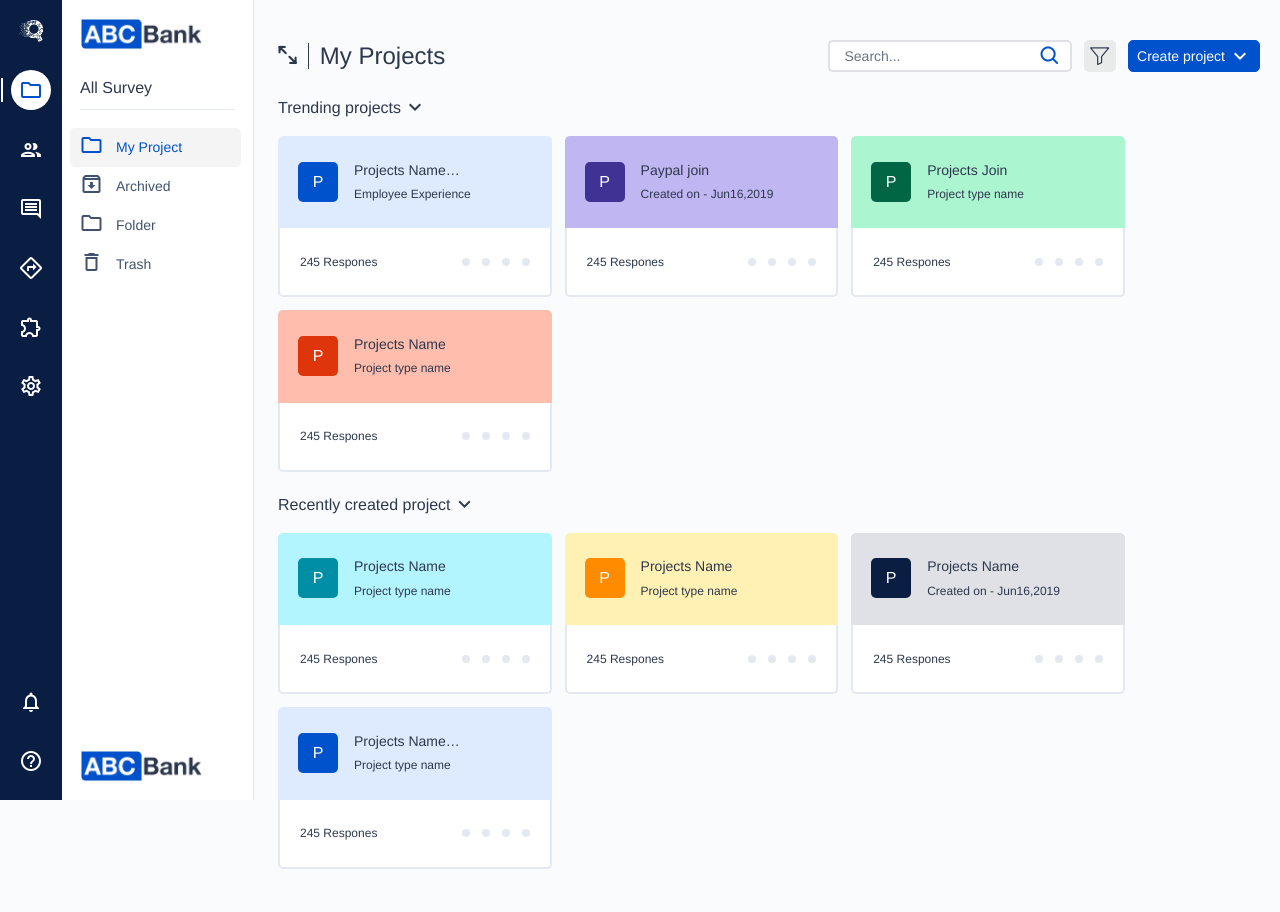
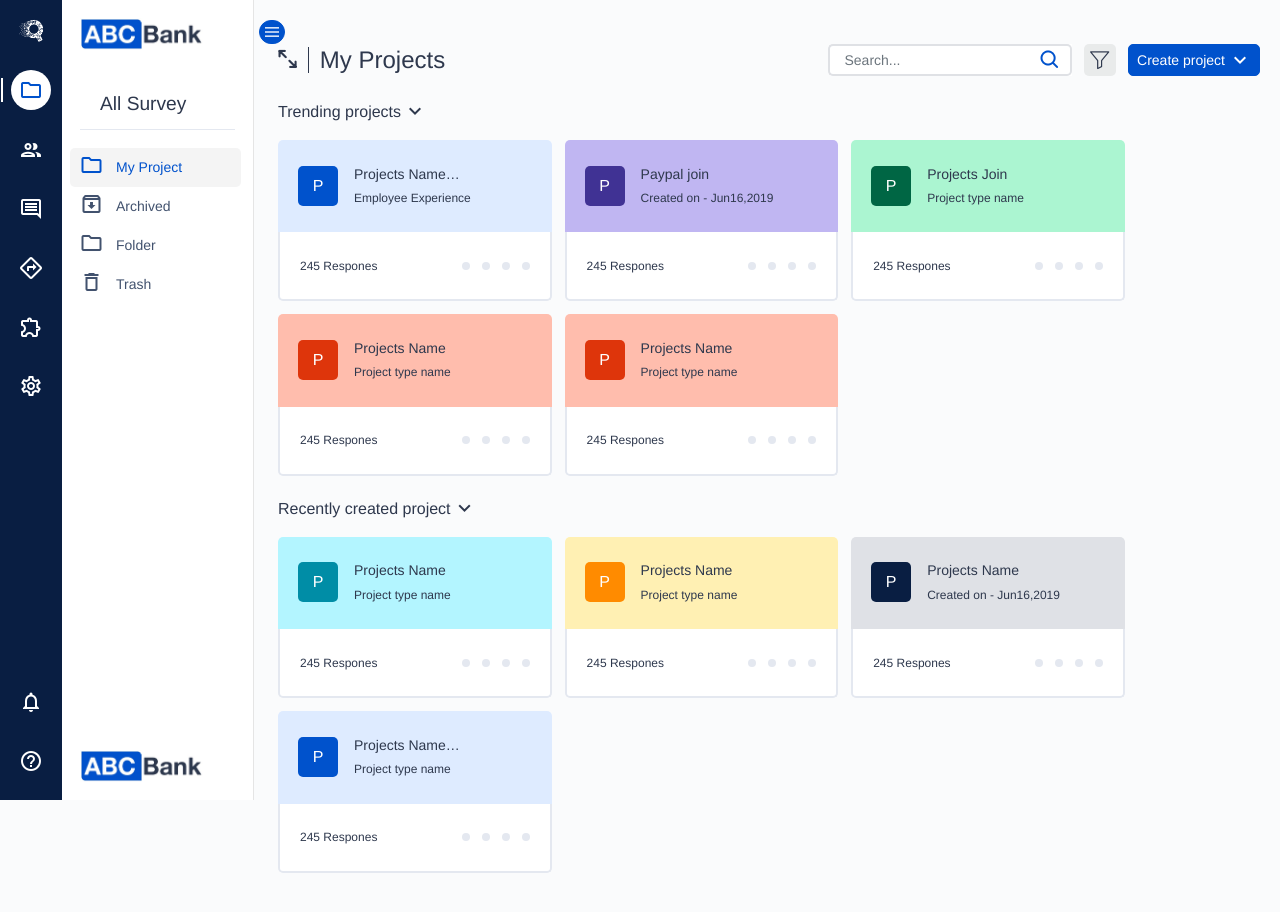
Before and after one commit to link2pk/ABCBank, a website: page index.html in a window 1280 px wide. Drawn offline with Linux system fonts and the light colour scheme.

Commit message:
toggled menu

```diff
--- a/assets/js/app.js
+++ b/assets/js/app.js
@@ -1,3 +1,6 @@
 $(function() {
-  //alert($.fn.jquery)
+  $("#menu-toggle").click(function(e) {
+    e.preventDefault();
+    $("#wrapper").toggleClass("toggled");
+  });
 }); //End of document ready
--- a/assets/scss/_custom.scss
+++ b/assets/scss/_custom.scss
@@ -402,13 +402,13 @@ html {
 
 .main {
     background-color: #FAFBFC;
-    padding: 40px 20px 40px 274px;
+    padding-top: 20px;
+    padding-right: 20px;
+    padding-bottom: 40px;
+    padding-left: 20px;
 
 
-    @include media-breakpoint-up(lg) {
-
-        padding: 40px 20px 40px 278px;
-    }
+    // @include media-breakpoint-up(lg) {}
 }
 
 .sub-nav-logo {
@@ -445,3 +445,41 @@ html {
         left: .6rem;
     }
 }
+
+.toggle-nav {
+    border: 1px solid;
+    border-color: var(--primary);
+    border-radius: 15px;
+    width: 24px;
+    height: 24px;
+    font-size: 14px;
+    display: flex;
+    justify-content: center;
+    background-color: var(--primary);
+    color: #fff;
+    position: relative;
+    left: -19px;
+
+    &::before {
+        line-height: 11px;
+    }
+
+    &:hover {
+        color: #fff;
+    }
+}
+
+.toggled {
+    .toggle-nav {
+        font-size: 24px;
+        background-color: #fff;
+        color: var(--primary);
+        border-color: #DFE1E5;
+        left: -34px;
+        z-index: 900;
+
+        &::before {
+            content: "\6e";
+        }
+    }
+}
--- a/assets/scss/_fonts.scss
+++ b/assets/scss/_fonts.scss
@@ -115,3 +115,7 @@
 .icon-options:before {
     content: "\74";
 }
+
+.icon-menu:before {
+    content: "\75";
+}
--- /dev/null
+++ b/assets/scss/_simple-sidebar.scss
@@ -0,0 +1,64 @@
+/*!
+ * Start Bootstrap - Simple Sidebar (https://startbootstrap.com/template-overviews/simple-sidebar)
+ * Copyright 2013-2019 Start Bootstrap
+ * Licensed under MIT (https://github.com/BlackrockDigital/startbootstrap-simple-sidebar/blob/master/LICENSE)
+ */
+body {
+  overflow-x: hidden;
+}
+
+#sidebar-wrapper {
+  min-height: 100vh;
+  margin-left: -254px;
+  -webkit-transition: margin .25s ease-out;
+  -moz-transition: margin .25s ease-out;
+  -o-transition: margin .25s ease-out;
+  transition: margin .25s ease-out;
+}
+
+#sidebar-wrapper .sidebar-heading {
+  padding: 0.875rem 1.25rem;
+  font-size: 1.2rem;
+}
+
+#sidebar-wrapper .list-group {
+  width: 254px;
+}
+
+#page-content-wrapper {
+  min-width: 100vw;
+  transition: padding-left .25s ease-out;
+}
+
+#wrapper.toggled {
+  #sidebar-wrapper {
+    margin-left: 0;
+  }
+
+  #page-content-wrapper {
+    padding-left: 274px;
+  }
+
+}
+
+@media (min-width: 768px) {
+  #sidebar-wrapper {
+    margin-left: 0;
+  }
+
+  #page-content-wrapper {
+    min-width: 0;
+    width: 100%;
+    padding-left: 278px;
+  }
+
+  #wrapper.toggled {
+    #sidebar-wrapper {
+      margin-left: -254px;
+    }
+
+    #page-content-wrapper {
+      padding-left: 24px;
+    }
+  }
+}
--- a/assets/scss/app.scss
+++ b/assets/scss/app.scss
@@ -10,5 +10,8 @@
 //dashboard styles here
 @import "dashboard";
 
+//sidebar styles here
+@import "simple-sidebar";
+
 //app styles here
 @import "custom";
--- a/index.html
+++ b/index.html
@@ -13,8 +13,8 @@
 
   <body>
     <!--projects-container-->
-    <div class="">
-      <aside class="sidebar">
+    <div class="" id="wrapper">
+      <aside class="sidebar" id="sidebar-wrapper">
         <section class="main-nav">
           <ul class="main-nav-ul">
             <li><a href="#" class="icon icon-main-search"> </a></li>
@@ -87,7 +87,11 @@
         </nav>
       </aside>
 
-      <main role="main" class=" main">
+      <main role="main" class=" main" id="page-content-wrapper">
+        <button
+          class="btn icon icon-menu toggle-nav"
+          id="menu-toggle"
+        ></button>
         <header
           class="d-flex justify-content-between flex-wrap flex-md-nowrap align-items-center mb-3"
         >
@@ -232,6 +236,39 @@
                   <div class="media-body">
                     <h6 class="mt-0 project-name text-truncate">
                       Projects Join
+                    </h6>
+                    <p class="project-info text-truncate">
+                      Project type name
+                    </p>
+                  </div>
+                </div>
+              </div>
+              <div class="card-footer project-footer">
+                <p>245 Respones</p>
+                <div class="project-nav  before-hover ">
+                  <a href="#" class="card-link "></a>
+                  <a href="#" class="card-link "></a>
+                  <a href="#" class="card-link "></a>
+                  <a href="#" class="card-link "></a>
+                </div>
+                <div class="project-nav  after-hover ">
+                  <a href="#" class="card-link icon icon-assignment"></a>
+                  <a href="#" class="card-link icon icon-share"></a>
+                  <a href="#" class="card-link icon icon-directions"></a>
+                  <a href="#" class="card-link icon icon-assessment"></a>
+                </div>
+              </div>
+            </div>
+            <div class="card project-card" style="width: 17.1rem;">
+              <a class="icon icon-options"></a>
+              <div class="card-body red">
+                <div class="media">
+                  <div class="mr-3 media-initial rounded">
+                    <h6>P</h6>
+                  </div>
+                  <div class="media-body">
+                    <h6 class="mt-0 project-name text-truncate">
+                      Projects Name
                     </h6>
                     <p class="project-info text-truncate">
                       Project type name
```
Also changed, not shown: assets/css/app.css, assets/fonts/abcbank.ttf, assets/fonts/abcbank.woff, 2 other files. Lines whose indentation alone changed are shown as unchanged.
